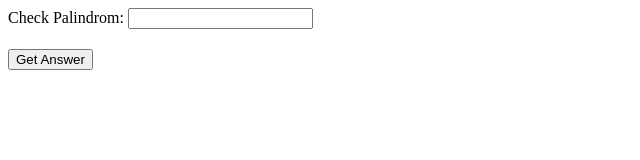
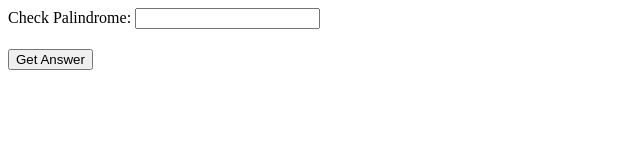
Before and after one commit to feliciamdavis/practice-problems, a plain HTML site: page checkPalindrome/index.html in a window 1280 px wide. Shown: the full height of the page, 0-640 px from the left. Drawn offline with Linux system fonts and the light colour scheme.

Commit message:
typo correction

```diff
--- a/checkPalindrome/index.html
+++ b/checkPalindrome/index.html
@@ -9,7 +9,7 @@
 </head>
 
 <body>
-    <div>Check Palindrom: <input type="text" id="sentence"></div>
+    <div>Check Palindrome: <input type="text" id="sentence"></div>
     <button id="check">Get Answer</button>
     <div id="answer"></div>
     <script type="text/javascript" src="checkPalindrome.js"></script>
```
